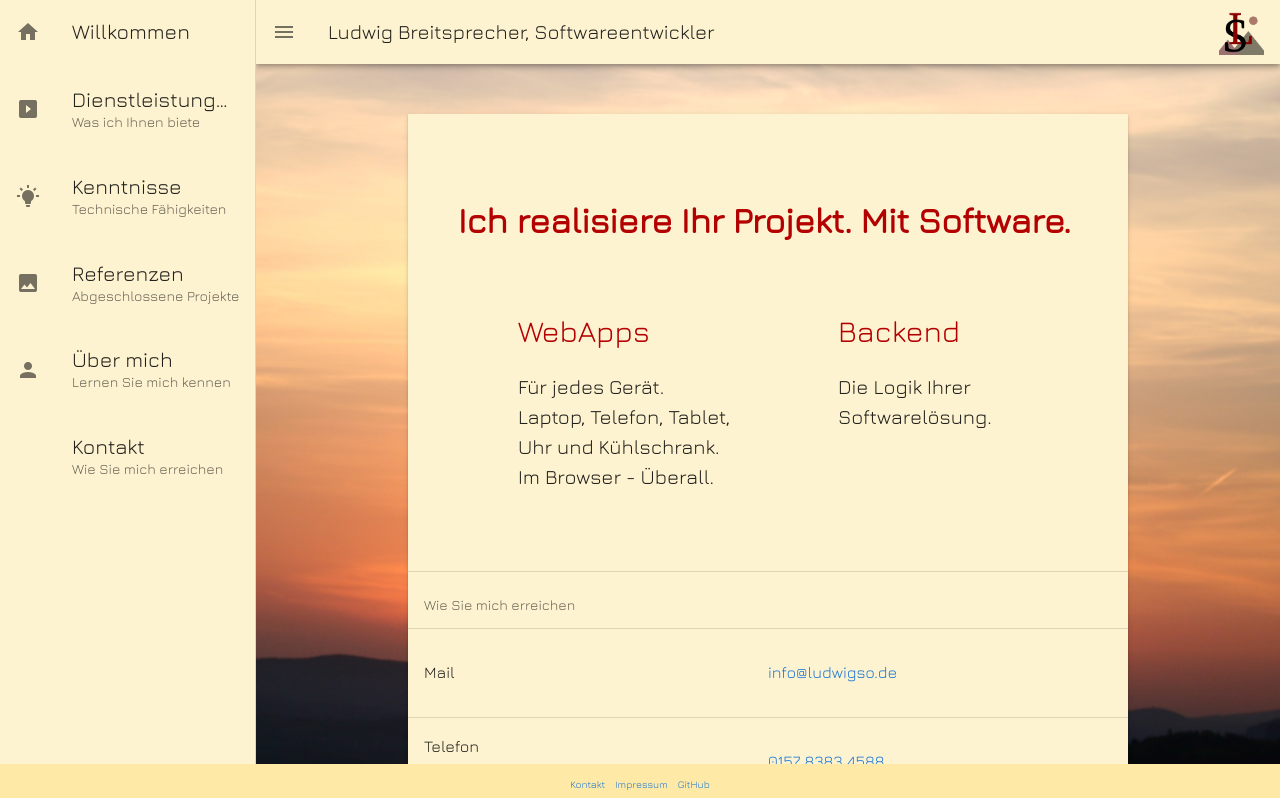
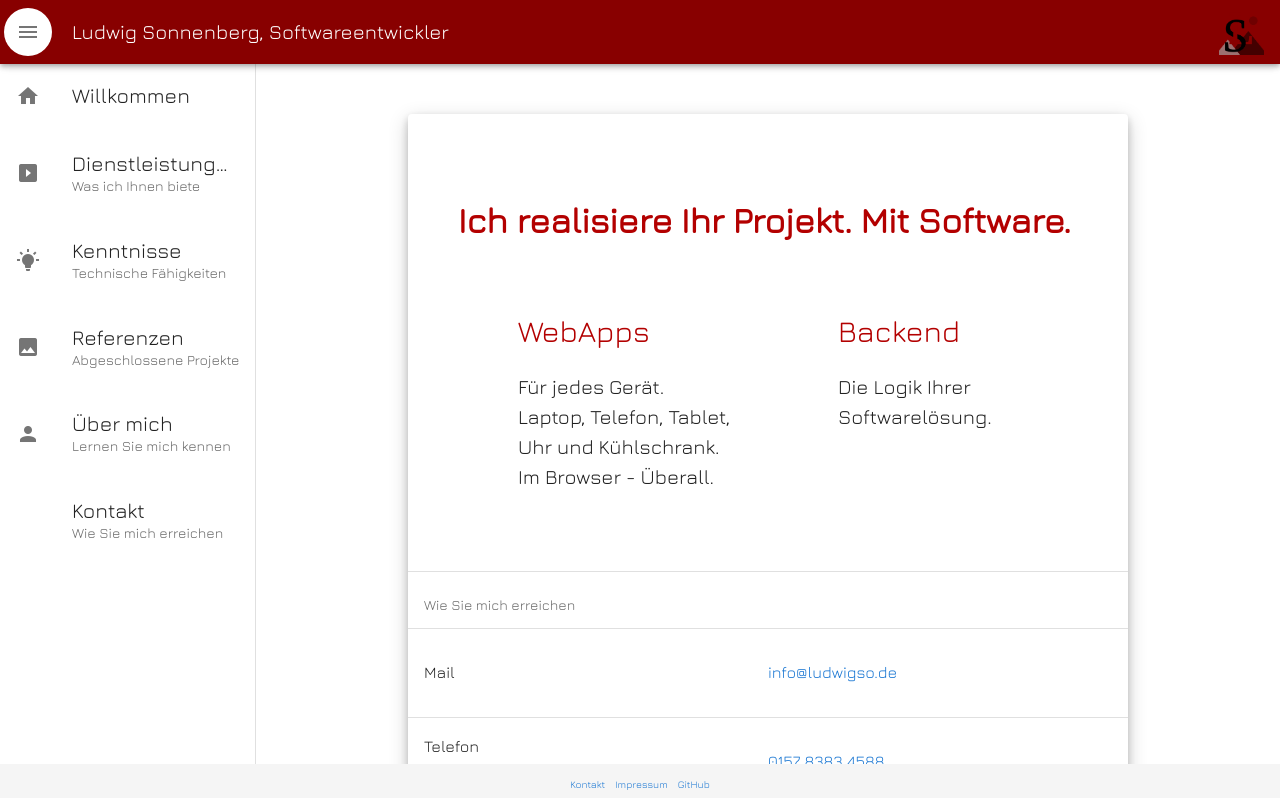
Before and after one commit to LudwigSo/ludwigbr_de, a Vue app: page / in a window 1280 px wide. Shown: the top 798 px of the page. Built offline with nearby package versions, Linux system fonts and the light colour scheme.

Commit message:
Move to a simplified white approach

```diff
--- a/public/index.html
+++ b/public/index.html
@@ -19,12 +19,19 @@
 </html>
 
 <style lang="css">
+
+/*
+
+scrollbar css, use with caution!
+
 html {
   height: 100%;
   overflow: hidden;
-  --scrollbarBG: white;
+  --scrollbarBG: transparent;
   --thumbBG: #880000;
+  scrollbar-width: thin;
 }
+
 body::-webkit-scrollbar {
   width: 11px;
 }
@@ -42,5 +49,5 @@ body::-webkit-scrollbar-thumb {
   background-color: var(--thumbBG) ;
   border-radius: 6px;
   border: 3px solid var(--scrollbarBG);
-}
+} */
 </style>
--- a/src/App.vue
+++ b/src/App.vue
@@ -2,27 +2,31 @@
   <v-app id="app">
     <v-navigation-drawer
       v-model="drawer"
+      clipped
       app
-      class="myColor-2-3"
     >
       <navigation></navigation>
     </v-navigation-drawer>
 
     <v-app-bar
       app
-      class="myColor-2-3"
+      class="titlebar-color"
+      clipped-left
     >
-      <v-app-bar-nav-icon @click.stop="drawer = !drawer" />
+      <v-app-bar-nav-icon @click.stop="drawer = !drawer" class="myColor-2-4"/>
       <v-toolbar-title id="toolbar">
-        <div id="toolbar-text">Ludwig Breitsprecher, Softwareentwickler</div>
+        <div id="toolbar-text">Ludwig Sonnenberg, Softwareentwickler</div>
         <img id="toolbar-img" src="@/assets/logo-hell-transparent.png" height="45px">
       </v-toolbar-title>
     </v-app-bar>
 
+
+
+
     <div id="background-image-container">
       <v-content class="content">
         <v-card
-          class="centeredPanel myColor-2-3"
+          class="centeredPanel"
         >
           <router-view/>
         </v-card>
@@ -31,7 +35,7 @@
 
     <v-footer
       app
-      class="myColor-2-4"
+      class="footer-color"
     >
       <div class="footer">
         <router-link class="footer-text" to="/contact">Kontakt</router-link>
@@ -64,12 +68,27 @@ export default Vue.extend({
 .myColor-1-4 { background-color: #ff8080; }
 
 .myColor-2-1 { color: #ff8000; }
-.myColor-2-2 { color: #b35a00; }
+.myColor-2-2 { color: #d21212; }
 /* .myColor-2-3 { background-color: #FEE9A7 !important; } */
-.myColor-2-3 { background-color: #FEF3D1 !important; }
-.myColor-2-4 { background-color: #FEE9A7 !important; }
+.myColor-2-3 { background-color: #880000 !important; }
+.myColor-2-4 { background-color: white !important; }
+/* .myColor-2-4 { background-color: #FFFFFF !important; } */
+.myColor-2-5 { background-color: #d21212 !important; }
+
+.footer-color {
+  background-color: whitesmoke !important;
+  color: white !important;
+}
+
+.titlebar-color {
+  background-color: #880000 !important;
+  color: white !important;
+}
+
 #app {
-  background: url(./assets/background.jpg) no-repeat center center fixed;
+  /* background: url(./assets/background.jpg) no-repeat center center fixed;  */
+  /* background-color: #f5c782; */
+  background-color: white;
   -webkit-background-size: cover;
   -moz-background-size: cover;
   -o-background-size: cover;
@@ -81,8 +100,8 @@ export default Vue.extend({
   max-width: 720px;
   margin-left: auto;
   margin-right: auto;
-  border-radius: 0px;
-}
+  box-shadow: 0 4px 8px 0 rgba(0, 0, 0, 0.2), 0 6px 20px 0 rgba(0, 0, 0, 0.19);
+  }
 @media (min-width: 720px) {
   #app .centeredPanel {
   margin-top: 50px;
--- a/src/components/Contact.vue
+++ b/src/components/Contact.vue
@@ -1,6 +1,6 @@
 <template>
   <div class="contact">
-    <v-list three-line class="myColor-2-3">
+    <v-list three-line>
       <v-subheader>Wie Sie mich erreichen</v-subheader>
       <v-divider> </v-divider>
 
@@ -58,7 +58,4 @@ export default class Contact extends Vue {
 </script>
 
 <style scoped>
-.contact {
-  background-color: #FEE9A7 !important;
-}
 </style>
```
